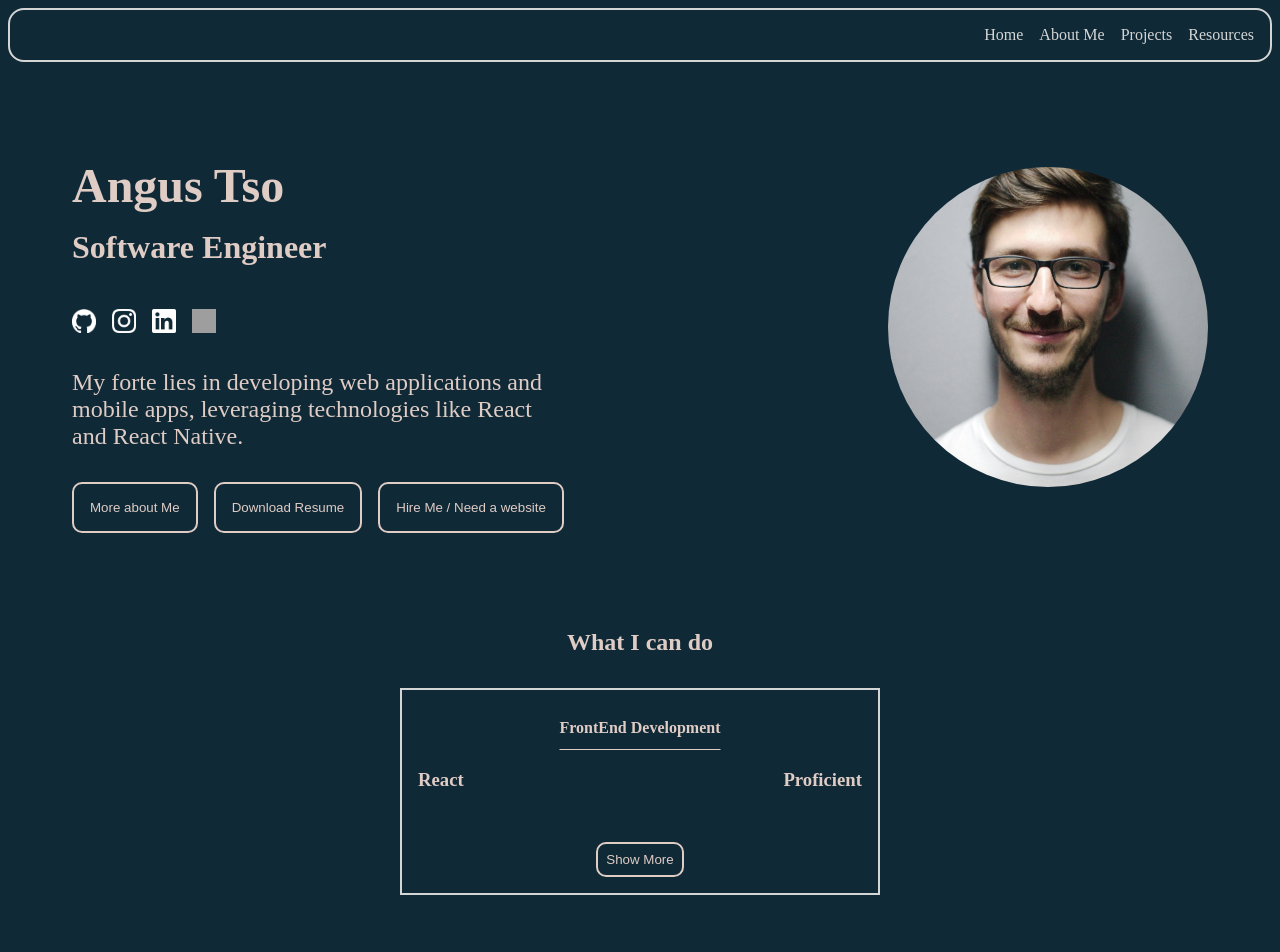
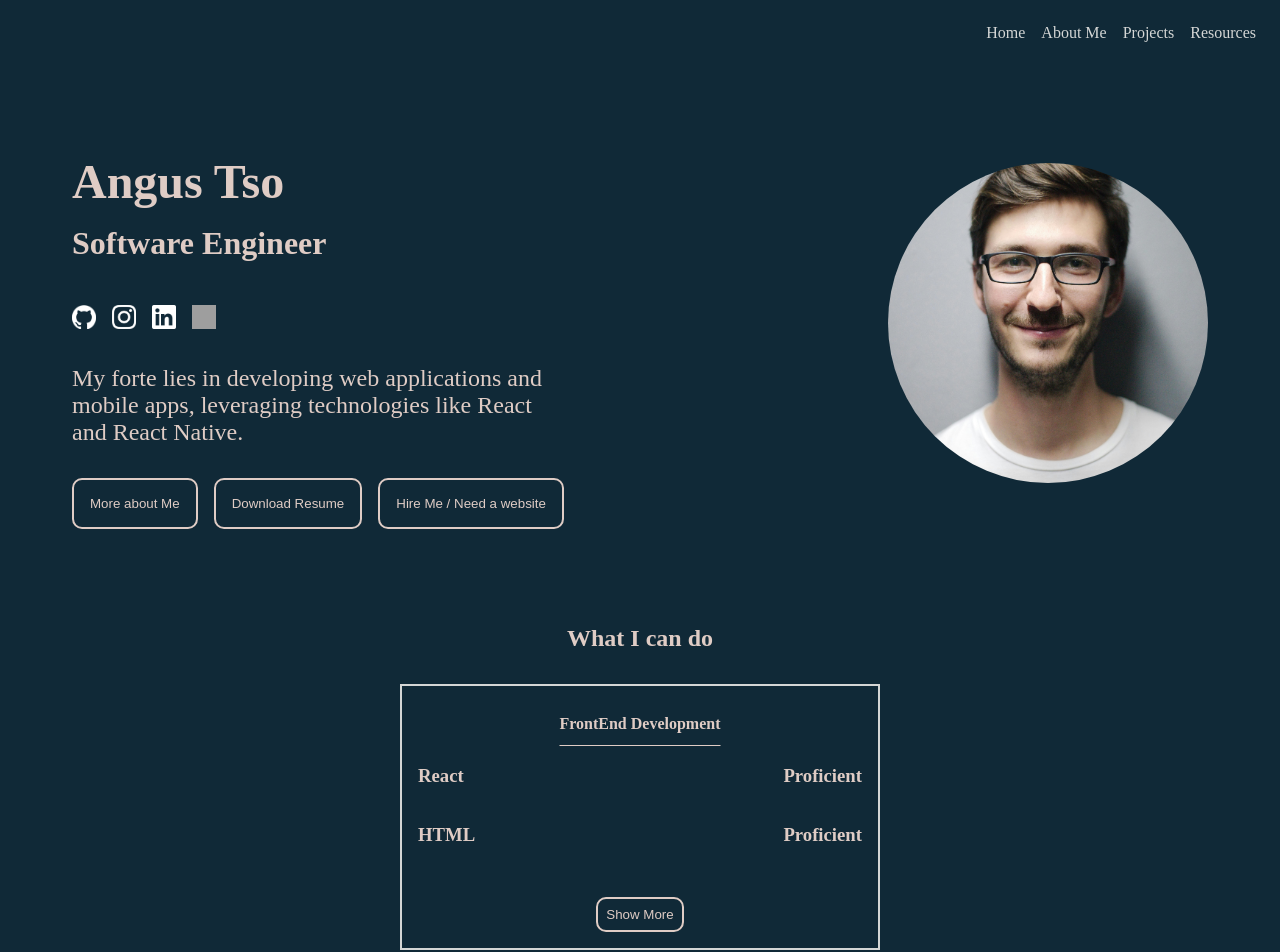
Before and after one commit to AngusTso/AngusTso.github.io, a React (Vite) app in the folder AngusTsoProfolio/: page / in a window 1280 px wide. Shown: the top 952 px of the page. Built offline with nearby package versions, Linux system fonts and the light colour scheme; grey boxes are pictures that could not be loaded.

Commit message:
setup gh-pages

```diff
--- a/AngusTsoProfolio/src/component/NavBar.module.css
+++ b/AngusTsoProfolio/src/component/NavBar.module.css
@@ -1,6 +1,5 @@
 .nav {
   background-color: transparent;
-  border: 2px solid #d4d6d5;
   padding: 1rem;
   border-radius: 1rem;
 }
--- a/AngusTsoProfolio/src/component/SkillCard.jsx
+++ b/AngusTsoProfolio/src/component/SkillCard.jsx
@@ -3,7 +3,7 @@ import styles from "./SkillCard.module.css";
 
 const SkillCard = ({ skillCategory, skills = [] }) => {
   const [openDetail, setOpenDetail] = useState(false);
-  const displayedSkills = openDetail ? skills : skills.slice(0, 1);
+  const displayedSkills = openDetail ? skills : skills.slice(0, 2);
   return (
     <div className={styles.skillContainer}>
       <h2>{skillCategory}</h2>
```
Also changed, not shown: AngusTsoProfolio/package.json (+6 -2 lines), 1 other file (tests, documents, lock files or other folders).
